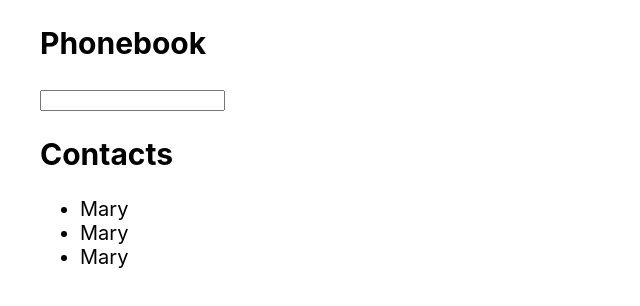
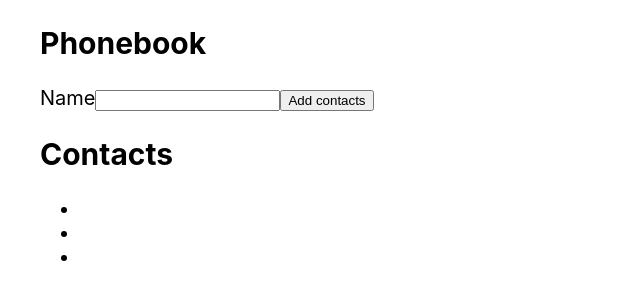
Before and after one commit to MarynaDanyliuk/goit-react-hw-02-phonebook, a React (Create React App) app: page / in a window 1280 px wide. Shown: the top 306 px of the page, without its empty margins (0-640 px from the left). Built offline with nearby package versions, Linux system fonts and the light colour scheme.

Commit message:
add Form component

```diff
--- a/src/components/App/App.jsx
+++ b/src/components/App/App.jsx
@@ -2,12 +2,23 @@ import React from 'react';
 
 import { Section } from 'components/Section/Section';
 import { ContactsList } from 'components/ContactsList/ContactsList';
+import { Form } from 'components/Form/Form';
 
 export class App extends React.Component {
   state = {
     contacts: [],
-    name: 'Mary',
+    name: '',
   };
+  // onHandleChange = event => {
+  //   this.setState({ name: event.target.value });
+  // };
+  // onHandleSubmit = event => {
+  //   event.preventDefault();
+  //   console.log(`Signed up as: ${this.state.name}`);
+
+  //   this.props.onSubmit({ ...this.state });
+  // };
+
   render() {
     return (
       <div
@@ -23,13 +34,7 @@ export class App extends React.Component {
         }}
       >
         <Section title="Phonebook">
-          <input
-            type="text"
-            name="name"
-            pattern="^[a-zA-Zа-яА-Я]+(([' -][a-zA-Zа-яА-Я ])?[a-zA-Zа-яА-Я]*)*$"
-            title="Name may contain only letters, apostrophe, dash and spaces. For example Adrian, Jacob Mercer, Charles de Batz de Castelmore d'Artagnan"
-            required
-          />
+          <Form handleSubmit={this.onHandleSubmit} />
         </Section>
 
         <Section title="Contacts" children>
--- a/src/components/Form/Form.jsx
+++ b/src/components/Form/Form.jsx
@@ -0,0 +1,26 @@
+import React from 'react';
+import PropTypes from 'prop-types';
+import css from './Form.module.css';
+
+export const Form = () => {
+  return (
+    <form className={css.form}>
+      <label>
+        Name
+        <input
+          type="text"
+          name="name"
+          pattern="^[a-zA-Zа-яА-Я]+(([' -][a-zA-Zа-яА-Я ])?[a-zA-Zа-яА-Я]*)*$"
+          title="Name may contain only letters, apostrophe, dash and spaces. For example Adrian, Jacob Mercer, Charles de Batz de Castelmore d'Artagnan"
+          required
+        />
+      </label>
+
+      <button type="submit">Add contacts</button>
+    </form>
+  );
+};
+
+Form.propTypes = {
+  name: PropTypes.string,
+};
```
